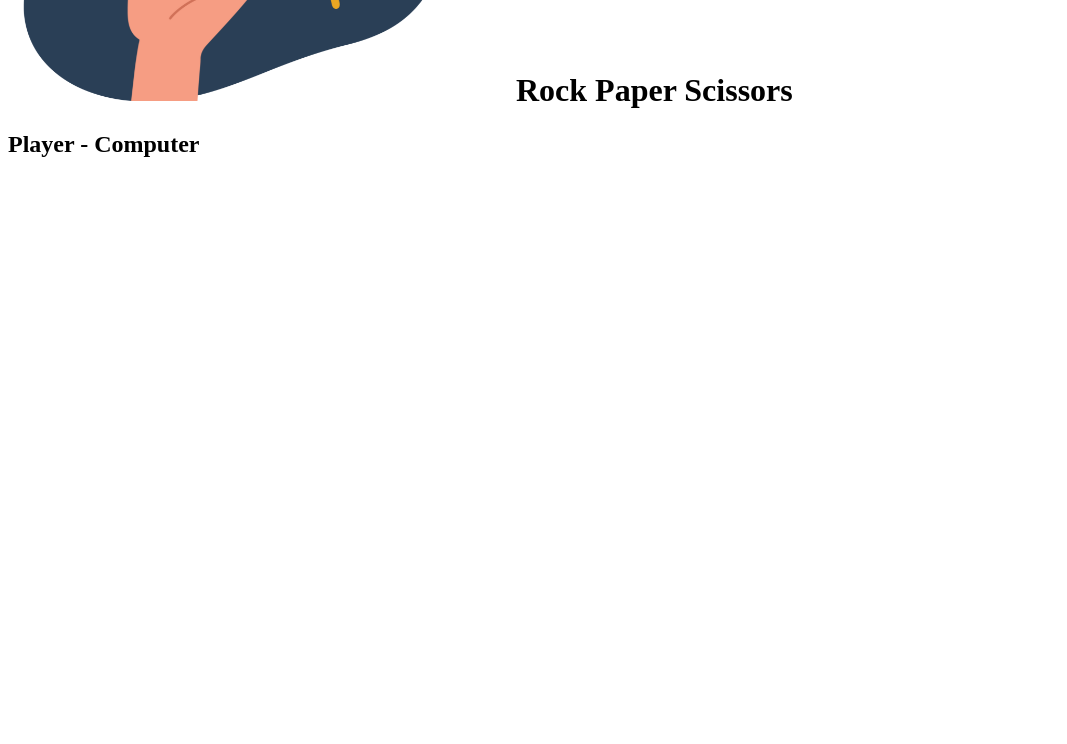
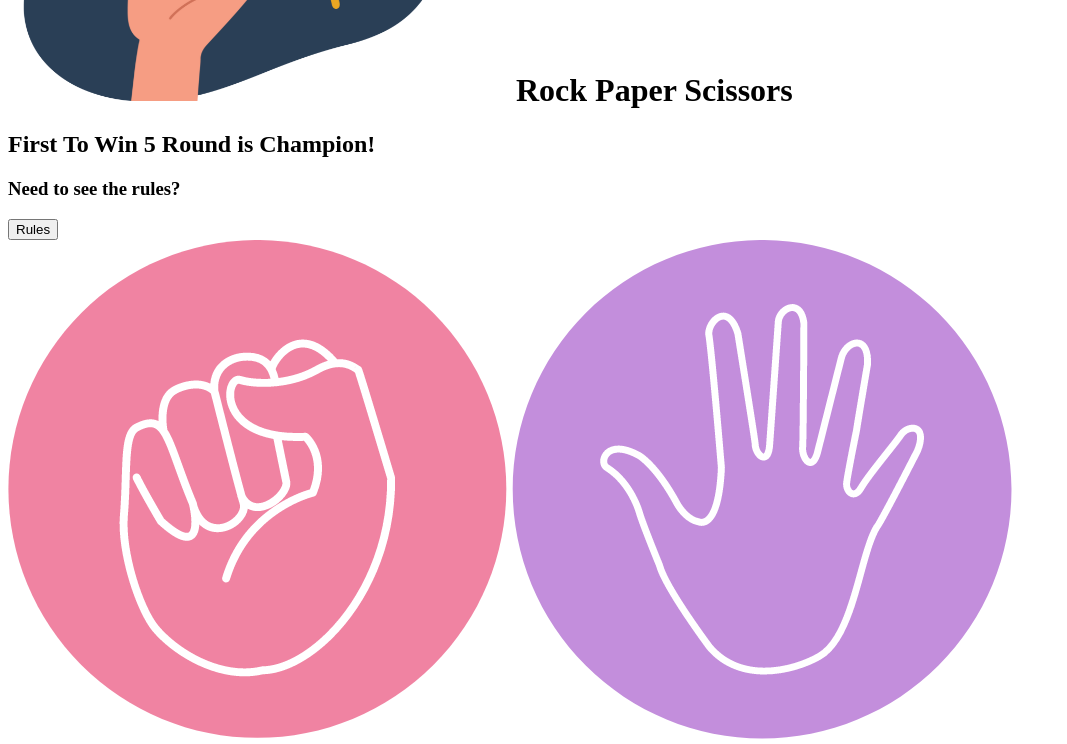
Before and after one commit to doreilly2022/rock_paper_scissors, a plain HTML site: page index.html in a window 1280 px wide. Shown: the part 420-1164 px from the top of the page, without its empty margins (0-1067 px from the left). Before the commit the page ends 800 px from the top, so only its background shows below. Drawn offline with Linux system fonts and the light colour scheme.

Commit message:
Add html for intro and game actions with images

```diff
--- a/index.html
+++ b/index.html
@@ -18,6 +18,16 @@
     </h1>
 
     <div class="game-area">
+        <div class="game-intro">
+            <h2>First To Win 5 Round is Champion!</h2>
+            <h3>Need to see the rules?</h3>
+            <button>Rules</button>
+        </div>
+        <div class="actions">
+            <input class="rps" type="image" src="assets/images/rock_logo.png" value="Rock">
+            <input class="rps" type="image" src="assets/images/paper_logo.png" value="Paper">
+            <input class="rps" type="image" src="assets/images/scissors_logo.png" value="Scissors">
+        </div>
 
     </div>
     <div class="score-area">
```
Also changed, not shown: assets/images/paper_logo.png (added), assets/images/rock_logo.png (added), assets/images/scissors_logo.png (added).
